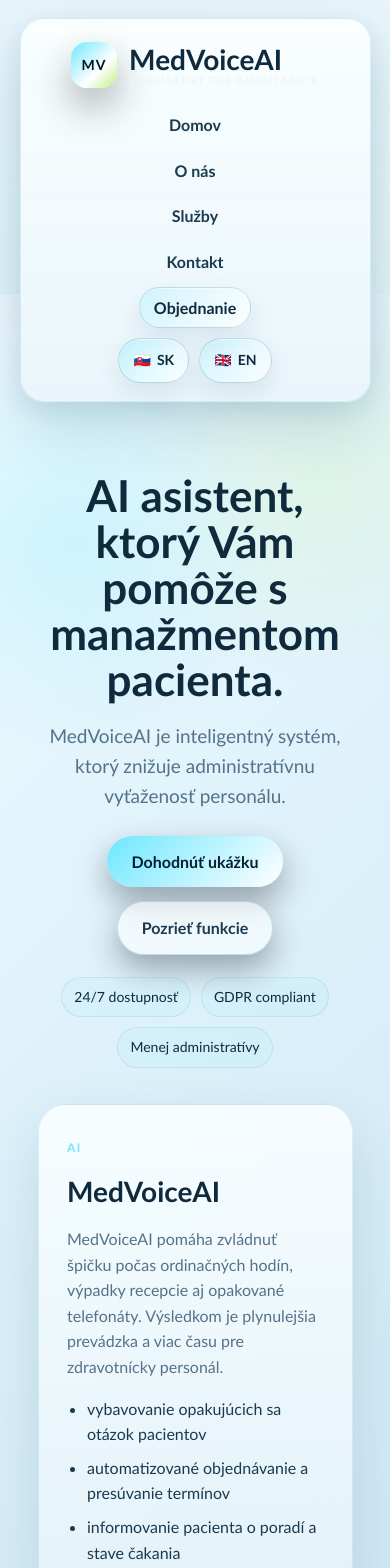
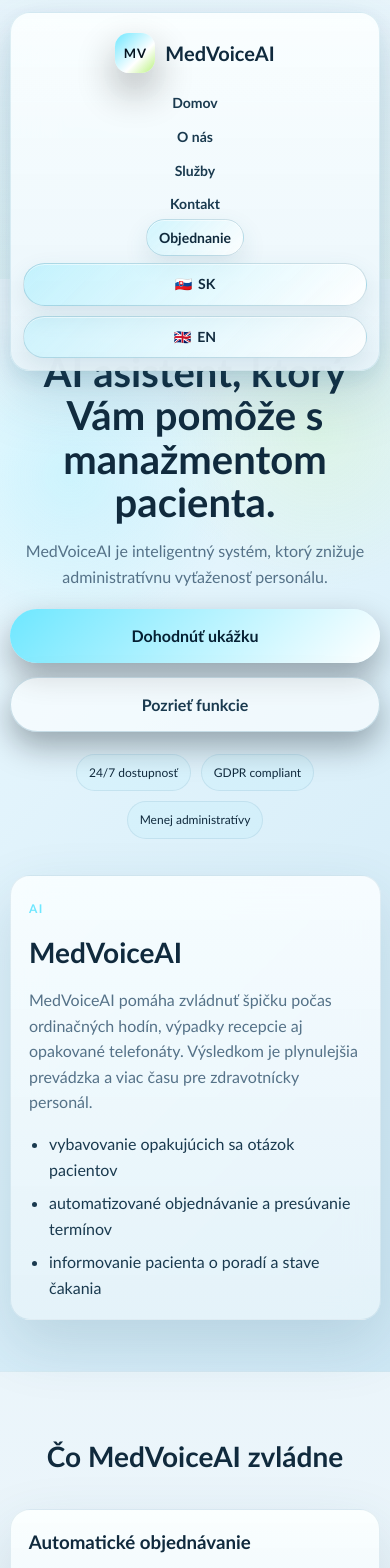
Before and after one commit to MRKS1/med-voice, a React (Vite) app: page / in a window 390 px wide. Shown: the top 1568 px of the page. Built offline with nearby package versions, Linux system fonts and the light colour scheme.

Commit message:
Improve mobile responsiveness

```diff
--- a/public/style.css
+++ b/public/style.css
@@ -28,6 +28,7 @@
     linear-gradient(180deg, #f3faff 0%, #e6f2f8 54%, #dcebf4 100%);
   color: var(--text);
   line-height: 1.6;
+  overflow-x: hidden;
 }
 
 header {
@@ -140,6 +141,7 @@
 nav ul {
   list-style: none;
   display: flex;
+  flex-wrap: wrap;
   gap: 20px;
 }
 
@@ -331,6 +333,7 @@
   font-weight: bold;
   box-shadow: 0 14px 32px rgba(2, 12, 20, 0.34);
   transition: transform 0.2s ease, box-shadow 0.2s ease, background 0.2s ease;
+  text-align: center;
 }
 
 .btn-secondary {
@@ -628,6 +631,7 @@
   cursor: pointer;
   font-size: 16px;
   font-weight: bold;
+  min-height: 48px;
 }
 
 form button:disabled,
@@ -684,6 +688,10 @@
 }
 
 @media (max-width: 900px) {
+  .container {
+    width: min(92%, 720px);
+  }
+
   .hero-grid,
   .split-section,
   .footer-grid,
@@ -702,6 +710,7 @@
   nav ul {
     align-items: center;
     text-align: center;
+    gap: 12px;
   }
 
   .hero {
@@ -736,4 +745,246 @@
     padding: 18px;
     border-radius: 24px;
   }
+
+  .page-title {
+    margin-top: 24px;
+  }
+
+  form {
+    max-width: none;
+    margin-bottom: 0;
+  }
 }
+
+@media (max-width: 640px) {
+  header {
+    padding-top: 12px;
+  }
+
+  .container {
+    width: min(94%, 560px);
+  }
+
+  .floating-header {
+    padding: 14px;
+    border-radius: 22px;
+  }
+
+  nav {
+    gap: 16px;
+  }
+
+  .brand {
+    width: 100%;
+    justify-content: center;
+    gap: 10px;
+  }
+
+  .brand-mark {
+    width: 40px;
+    height: 40px;
+    border-radius: 14px;
+    font-size: 13px;
+  }
+
+  .brand-name {
+    font-size: 22px;
+  }
+
+  .brand-tagline {
+    font-size: 10px;
+    letter-spacing: 0.07em;
+  }
+
+  .nav-right {
+    width: 100%;
+    gap: 14px;
+  }
+
+  nav ul {
+    width: 100%;
+    justify-content: center;
+    gap: 10px 12px;
+  }
+
+  nav ul a,
+  .nav-cta,
+  .language-switcher a {
+    font-size: 14px;
+    padding: 9px 12px;
+  }
+
+  .language-switcher {
+    width: 100%;
+    justify-content: center;
+  }
+
+  .hero {
+    padding: 78px 0 52px;
+  }
+
+  .hero-merge {
+    margin-top: -92px;
+    padding-top: 150px;
+  }
+
+  .hero-copy,
+  .section-text,
+  .cta-box p {
+    max-width: none;
+  }
+
+  .hero h2 {
+    font-size: clamp(34px, 10vw, 46px);
+    line-height: 1.08;
+    margin-bottom: 14px;
+  }
+
+  .hero-lead {
+    font-size: 17px;
+    margin-bottom: 20px;
+  }
+
+  .eyebrow,
+  .trust-badges span {
+    font-size: 12px;
+  }
+
+  .hero-actions {
+    flex-direction: column;
+    align-items: stretch;
+  }
+
+  .btn {
+    width: 100%;
+    padding: 14px 18px;
+  }
+
+  .panel-card,
+  .card,
+  .step-card,
+  .feature-list-box,
+  .content-box,
+  .compliance-box,
+  .cta-box,
+  form {
+    padding: 22px;
+    border-radius: 20px;
+  }
+
+  .panel-card h3,
+  .section-title,
+  .cta-box h2 {
+    font-size: 28px;
+  }
+
+  .section {
+    padding: 44px 0;
+  }
+
+  .page-title {
+    margin: 18px 0 16px;
+    font-size: 32px;
+  }
+
+  .section-text {
+    font-size: 17px;
+  }
+
+  .cards,
+  .steps-grid {
+    grid-template-columns: 1fr;
+    gap: 16px;
+  }
+
+  .split-section {
+    gap: 20px;
+  }
+
+  .footer-grid {
+    gap: 20px;
+  }
+
+  .footer-logo {
+    align-items: center;
+  }
+
+  form input,
+  form textarea {
+    padding: 14px 12px;
+    font-size: 16px;
+  }
+
+  form button {
+    width: 100%;
+  }
+
+  .success-message,
+  .error-message {
+    margin: 16px auto;
+    padding: 14px;
+  }
+}
+
+@media (max-width: 420px) {
+  .container {
+    width: min(95%, 420px);
+  }
+
+  .floating-header {
+    padding: 12px;
+    border-radius: 20px;
+  }
+
+  .brand-name {
+    font-size: 20px;
+  }
+
+  .brand-tagline {
+    display: none;
+  }
+
+  nav ul {
+    gap: 8px 10px;
+  }
+
+  nav ul a,
+  .nav-cta,
+  .language-switcher a {
+    width: 100%;
+    justify-content: center;
+  }
+
+  .language-switcher {
+    flex-direction: column;
+    align-items: stretch;
+  }
+
+  .hero {
+    padding-top: 72px;
+  }
+
+  .hero h2 {
+    font-size: clamp(30px, 11vw, 40px);
+  }
+
+  .hero-lead,
+  .section-text {
+    font-size: 16px;
+  }
+
+  .page-title {
+    font-size: 28px;
+  }
+
+  .panel-card,
+  .card,
+  .step-card,
+  .feature-list-box,
+  .content-box,
+  .compliance-box,
+  .cta-box,
+  form {
+    padding: 18px;
+  }
+}
```
Also changed, not shown: 1 other file (tests, documents, lock files or other folders).
